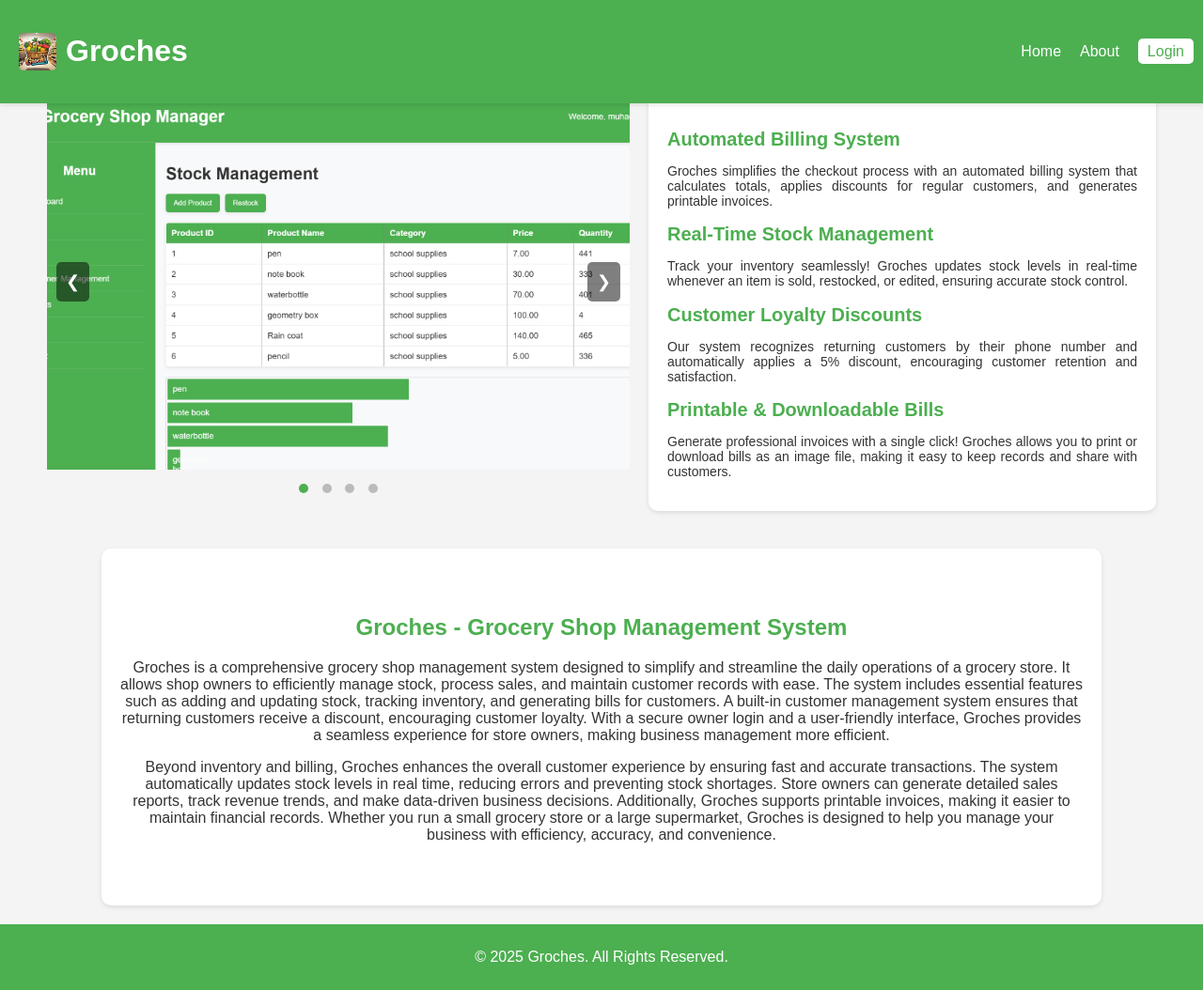
After one commit to muhadmmm/shopProgect, a PHP site: page / in a window 1280 px wide. The commit adds this page. Shown: the whole page at 94% size. Run offline with PHP 8.4, Linux system fonts and the light colour scheme.

Commit message:
logos and backups updated

```diff
--- a/billing.php
+++ b/billing.php
@@ -116,6 +116,10 @@ if ($_SERVER['REQUEST_METHOD'] === 'POST' && isset($_POST['bill'])) {
 </head>
 <body>
     <header class="header">
+        <div class="logo">
+            <img src="images/logo.jpg" alt="Groches Logo">
+            <h1>Groches</h1>
+        </div>
         <h1>Billing</h1>
         <p><strong><?php echo htmlspecialchars($owner['name']); ?></strong></p>
     </header>
--- a/customer.php
+++ b/customer.php
@@ -65,6 +65,10 @@ if ($_SERVER['REQUEST_METHOD'] === 'POST' && isset($_POST['delete_customer'])) {
 </head>
 <body>
     <header class="header">
+    <div class="logo">
+            <img src="images/logo.jpg" alt="Groches Logo">
+            <h1>Groches</h1>
+        </div>
         <h1>Customer Management</h1>
         <p><strong><?php echo htmlspecialchars($owner['name']); ?></strong></p>
 
--- /dev/null
+++ b/index.html
@@ -0,0 +1,304 @@
+<!DOCTYPE html>
+<html lang="en">
+<head>
+    <meta charset="UTF-8">
+    <meta name="viewport" content="width=device-width, initial-scale=1.0">
+    <title>Groches - Home</title>
+    <style>
+        /* Reset & Body Styling */
+        body {
+            margin: 0;
+            padding: 0;
+            font-family: Arial, sans-serif;
+            background-color: #f4f4f4;
+            color: #333;
+        }
+
+        /* Header */
+        .header {
+            display: flex;
+            justify-content: space-between;
+            align-items: center;
+            padding: 15px 20px;
+            background-color: #4caf50;
+            color: white;
+            box-shadow: 0 2px 5px rgba(0, 0, 0, 0.1);
+            position: fixed;
+            width: 100%;
+            top: 0;
+            z-index: 999;
+        }
+
+        .logo {
+            display: flex;
+            align-items: center;
+        }
+
+        .logo img {
+            height: 40px;
+            margin-right: 10px;
+            border-radius: 5px;
+        }
+        .nav{ margin-right: 30px;}
+        .nav-links {
+            list-style: none;
+            display: flex;
+        }
+
+        .nav-links li {
+            margin-left: 20px;
+        }
+
+        .nav-links a {
+            text-decoration: none;
+            color: white;
+            font-size: 16px;
+        }
+
+        .nav-links .login-btn {
+            padding: 5px 10px;
+            background-color: white;
+            color: #4caf50;
+            border-radius: 5px;
+        }
+
+        .nav-links .login-btn:hover {
+            background-color: #45a049;
+            color: white;
+        }
+
+        /* Main container */
+        .main-container {
+            display: flex;
+            justify-content: center;
+            align-items: flex-start;
+            margin-top: 80px;
+            padding: 20px;
+        }
+
+        /* Slideshow */
+        .slideshow {
+            width: 50%;
+            max-width: 700px;
+            position: relative;
+            overflow: hidden;
+        }
+
+        .slideshow-container {
+            position: relative;
+            max-width: 100%;
+            margin: auto;
+            overflow: hidden;
+        }
+
+        .slide {
+            width: 100%;
+            height: 400px;
+            object-fit: cover;
+            display: none;
+        }
+
+        .prev, .next {
+            position: absolute;
+            top: 50%;
+            transform: translateY(-50%);
+            background-color: rgba(0, 0, 0, 0.5);
+            color: white;
+            padding: 10px;
+            border: none;
+            cursor: pointer;
+            font-size: 18px;
+            border-radius: 5px;
+        }
+
+        .prev { left: 10px; }
+        .next { right: 10px; }
+
+        .prev:hover, .next:hover {
+            background-color: rgba(0, 0, 0, 0.8);
+        }
+
+        /* Dots */
+        .dots-container {
+            text-align: center;
+            margin-top: 10px;
+        }
+
+        .dot {
+            height: 10px;
+            width: 10px;
+            margin: 5px;
+            background-color: #bbb;
+            border-radius: 50%;
+            display: inline-block;
+            cursor: pointer;
+        }
+
+        .active-dot {
+            background-color: #4caf50;
+        }
+
+        /* Features Section */
+        .features {
+            width: 50%;
+            max-width: 500px;
+            padding: 20px;
+            text-align: left;
+            background-color: white;
+            box-shadow: 0 2px 5px rgba(0, 0, 0, 0.1);
+            border-radius: 10px;
+            margin-left: 20px;
+        }
+
+        .feature h2 {
+            color: #4caf50;
+            margin-bottom: 5px;
+            font-size: 20px;
+        }
+
+        .feature p {
+            text-align: justify;
+            font-size: 14px;
+        }
+
+        /* About Section */
+        .about {
+            padding: 50px 20px;
+            text-align: center;
+            background-color: white;
+            box-shadow: 0 2px 5px rgba(0, 0, 0, 0.1);
+            margin: 20px auto;
+            border-radius: 10px;
+            max-width: 80%;
+        }
+
+        .about h2 {
+            color: #4caf50;
+            margin-bottom: 20px;
+        }
+
+        /* Footer */
+        .footer {
+            text-align: center;
+            padding: 10px;
+            background-color: #4caf50;
+            color: white;
+            margin-top: 20px;
+        }
+    </style>
+
+</head>
+<body>
+
+    <!-- Header Section -->
+    <header class="header">
+        <div class="logo">
+            <img src="images/logo.jpg" alt="Groches Logo">
+            <h1>Groches</h1>
+        </div>
+        <nav class="nav">
+            <ul class="nav-links">
+                <li><a href="#">Home</a></li>
+                <li><a href="#about">About</a></li>
+                <li><a href="login.html" class="login-btn">Login</a></li>
+            </ul>
+        </nav>
+    </header>
+
+    <!-- Main Section -->
+<div class="main-container">
+    <!-- Slideshow Section -->
+    <section class="slideshow">
+        <div class="slideshow-container">
+            <img src="images/slide1.png" class="slide">
+            <img src="images/slide2.png" class="slide">
+            <img src="images/slide3.png" class="slide">
+            <img src="images/slide4.png" class="slide">
+
+            <button class="prev" onclick="moveSlide(-1)">&#10094;</button>
+            <button class="next" onclick="moveSlide(1)">&#10095;</button>
+        </div>
+        <div class="dots-container">
+            <span class="dot" onclick="setSlide(0)"></span>
+            <span class="dot" onclick="setSlide(1)"></span>
+            <span class="dot" onclick="setSlide(2)"></span>
+            <span class="dot" onclick="setSlide(3)"></span>
+        </div>
+    </section>
+
+    <!-- Features Section -->
+    <section class="features">
+        <div class="feature">
+            <h2>Automated Billing System</h2>
+            <p>Groches simplifies the checkout process with an automated billing system that calculates totals, applies discounts for regular customers, and generates printable invoices.</p>
+        </div>
+
+        <div class="feature">
+            <h2>Real-Time Stock Management</h2>
+            <p>Track your inventory seamlessly! Groches updates stock levels in real-time whenever an item is sold, restocked, or edited, ensuring accurate stock control.</p>
+        </div>
+
+        <div class="feature">
+            <h2>Customer Loyalty Discounts</h2>
+            <p>Our system recognizes returning customers by their phone number and automatically applies a 5% discount, encouraging customer retention and satisfaction.</p>
+        </div>
+
+        <div class="feature">
+            <h2>Printable & Downloadable Bills</h2>
+            <p>Generate professional invoices with a single click! Groches allows you to print or download bills as an image file, making it easy to keep records and share with customers.</p>
+        </div>
+    </section>
+</div>
+
+<!-- About Section -->
+<section id="about" class="about">
+    <h2>Groches - Grocery Shop Management System</h2>
+    <p>Groches is a comprehensive grocery shop management system designed to simplify and streamline the daily operations of a grocery store. It allows shop owners to efficiently manage stock, process sales, and maintain customer records with ease. The system includes essential features such as adding and updating stock, tracking inventory, and generating bills for customers. A built-in customer management system ensures that returning customers receive a discount, encouraging customer loyalty. With a secure owner login and a user-friendly interface, Groches provides a seamless experience for store owners, making business management more efficient.</p>
+
+    <p>Beyond inventory and billing, Groches enhances the overall customer experience by ensuring fast and accurate transactions. The system automatically updates stock levels in real time, reducing errors and preventing stock shortages. Store owners can generate detailed sales reports, track revenue trends, and make data-driven business decisions. Additionally, Groches supports printable invoices, making it easier to maintain financial records. Whether you run a small grocery store or a large supermarket, Groches is designed to help you manage your business with efficiency, accuracy, and convenience.</p>
+</section>
+
+
+
+
+    <!-- Footer Section -->
+    <footer class="footer">
+        <p>&copy; 2025 Groches. All Rights Reserved.</p>
+    </footer>
+
+</body>
+<script>
+
+    let slideIndex = 0;
+
+    function showSlides() {
+        let slides = document.querySelectorAll(".slide");
+        let dots = document.querySelectorAll(".dot");
+
+        slides.forEach((slide, index) => {
+            slide.style.display = (index === slideIndex) ? "block" : "none";
+            dots[index].classList.toggle("active-dot", index === slideIndex);
+        });
+
+        slideIndex = (slideIndex + 1) % slides.length;
+    }
+
+    function moveSlide(step) {
+        let slides = document.querySelectorAll(".slide");
+        slideIndex = (slideIndex + step + slides.length) % slides.length;
+        showSlides();
+    }
+
+    function setSlide(index) {
+        slideIndex = index;
+        showSlides();
+    }
+
+    // Auto-slide every 3 seconds
+    setInterval(showSlides, 3000);
+
+    // Initialize first slide
+    document.addEventListener("DOMContentLoaded", showSlides);
+
+</script>
+</html>
--- a/report.php
+++ b/report.php
@@ -43,6 +43,10 @@ $owner = $result->fetch_assoc();
 </head>
 <body>
     <header class="header">
+    <div class="logo">
+            <img src="images/logo.jpg" alt="Groches Logo">
+            <h1>Groches</h1>
+        </div>
         <h1>Sales Report</h1>
         <p><strong><?php echo htmlspecialchars($owner['name']); ?></strong></p>
     </header>
--- a/stocks.php
+++ b/stocks.php
@@ -196,8 +196,9 @@ $products = $products_result->fetch_all(MYSQLI_ASSOC);
     <header>
         <div class="logo">
             <img src="images/logo.jpg" alt="Logo" height="40">
-            <h1>Grocery Shop Manager</h1>
+            <h1>Groches</h1>
         </div>
+        <h1>Stocks</h1>
         <div>
             Welcome, <?php echo htmlspecialchars($owner['name']); ?>
         </div>
--- a/styles.css
+++ b/styles.css
@@ -12,7 +12,8 @@ header {
     padding: 10px 20px;
     background-color: #4caf50;
     color: white;
-    box-shadow: 0 2px 5px rgba(0, 0, 0, 0.1)
+    box-shadow: 0 2px 5px rgba(0, 0, 0, 0.1);
+    border-bottom: 1px solid rgba(255, 255, 255);
 }
 
 header .logo {
```
Also changed, not shown: dashboard.php (+15 -1 lines), database.sql (added, +48 -0 lines), login.html (+12 -0 lines), profile.php (+14 -0 lines), report.css (+9 -0 lines), images/logo-nobg.png (added), images/slide1.png (added), images/slide2.png (added), images/slide3.png (added), images/slide4.png (added).
